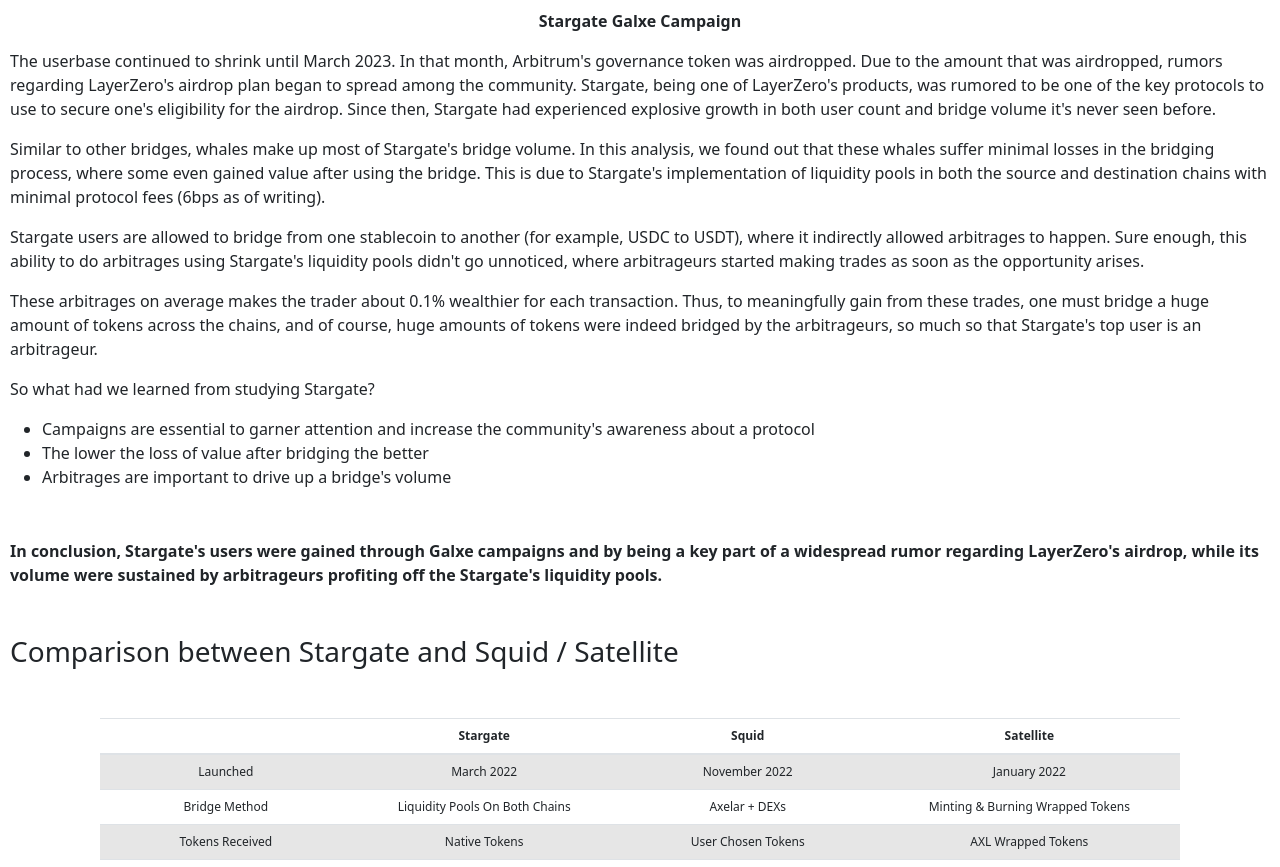
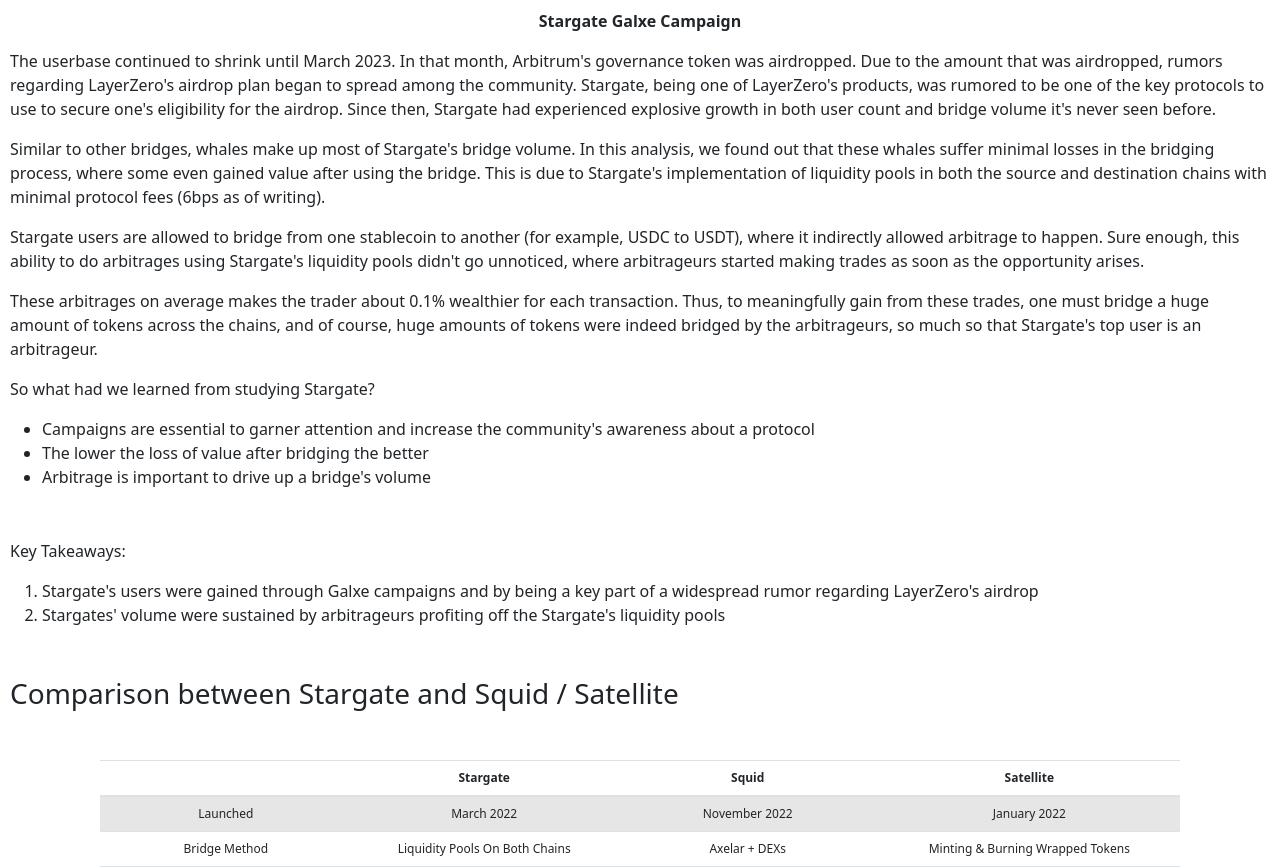
Before and after one commit to KidaCrypto/axelar-bridge-analysis, a Flask app: page / in a window 1280 px wide. Shown: the part 803-1670 px from the top of the page. Run offline with Flask 3, Linux system fonts and the light colour scheme; some libraries are stand-ins or nearby versions.

Commit message:
Added key takeaways

```diff
--- a/website/templates/tab-overview.html
+++ b/website/templates/tab-overview.html
@@ -19,7 +19,7 @@
     Similar to other bridges, whales make up most of Stargate's bridge volume. In this analysis, we found out that these whales suffer minimal losses in the bridging process, where some even gained value after using the bridge. This is due to Stargate's implementation of liquidity pools in both the source and destination chains with minimal protocol fees (6bps as of writing).
 </p>
 <p>
-    Stargate users are allowed to bridge from one stablecoin to another (for example, USDC to USDT), where it indirectly allowed arbitrages to happen. Sure enough, this ability to do arbitrages using Stargate's liquidity pools didn't go unnoticed, where arbitrageurs started making trades as soon as the opportunity arises.
+    Stargate users are allowed to bridge from one stablecoin to another (for example, USDC to USDT), where it indirectly allowed arbitrage to happen. Sure enough, this ability to do arbitrages using Stargate's liquidity pools didn't go unnoticed, where arbitrageurs started making trades as soon as the opportunity arises.
 </p>
 <p>
     These arbitrages on average makes the trader about 0.1% wealthier for each transaction. Thus, to meaningfully gain from these trades, one must bridge a huge amount of tokens across the chains, and of course, huge amounts of tokens were indeed bridged by the arbitrageurs, so much so that Stargate's top user is an arbitrageur.
@@ -29,13 +29,15 @@
     <ul>
         <li>Campaigns are essential to garner attention and increase the community's awareness about a protocol</li>
         <li>The lower the loss of value after bridging the better</li>
-        <li>Arbitrages are important to drive up a bridge's volume</li>
+        <li>Arbitrage is important to drive up a bridge's volume</li>
     </ul>
 </p>
 <p>
-    <strong>
-        In conclusion, Stargate's users were gained through Galxe campaigns and by being a key part of a widespread rumor regarding LayerZero's airdrop, while its volume were sustained by arbitrageurs profiting off the Stargate's liquidity pools.
-    </strong>
+    Key Takeaways:
+    <ul style="list-style: decimal;">
+        <li>Stargate's users were gained through Galxe campaigns and by being a key part of a widespread rumor regarding LayerZero's airdrop</li>
+        <li>Stargates' volume were sustained by arbitrageurs profiting off the Stargate's liquidity pools</li>
+    </ul>
 </p>
 <h3 class="mt-5">Comparison between Stargate and Squid / Satellite</h3>
 <table class="table table-striped text-center" style="max-width: 1080px; margin: auto; margin-top: 50px; font-size: 12px;">
```
